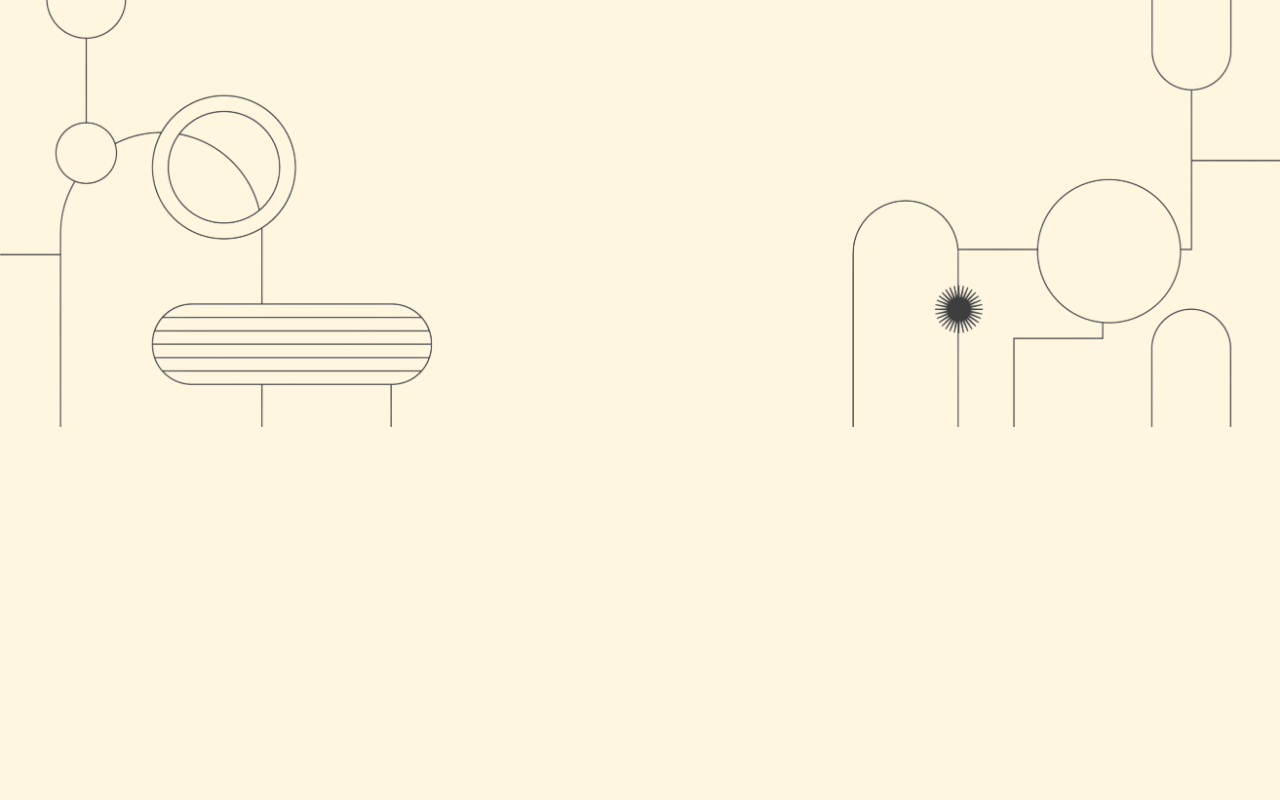
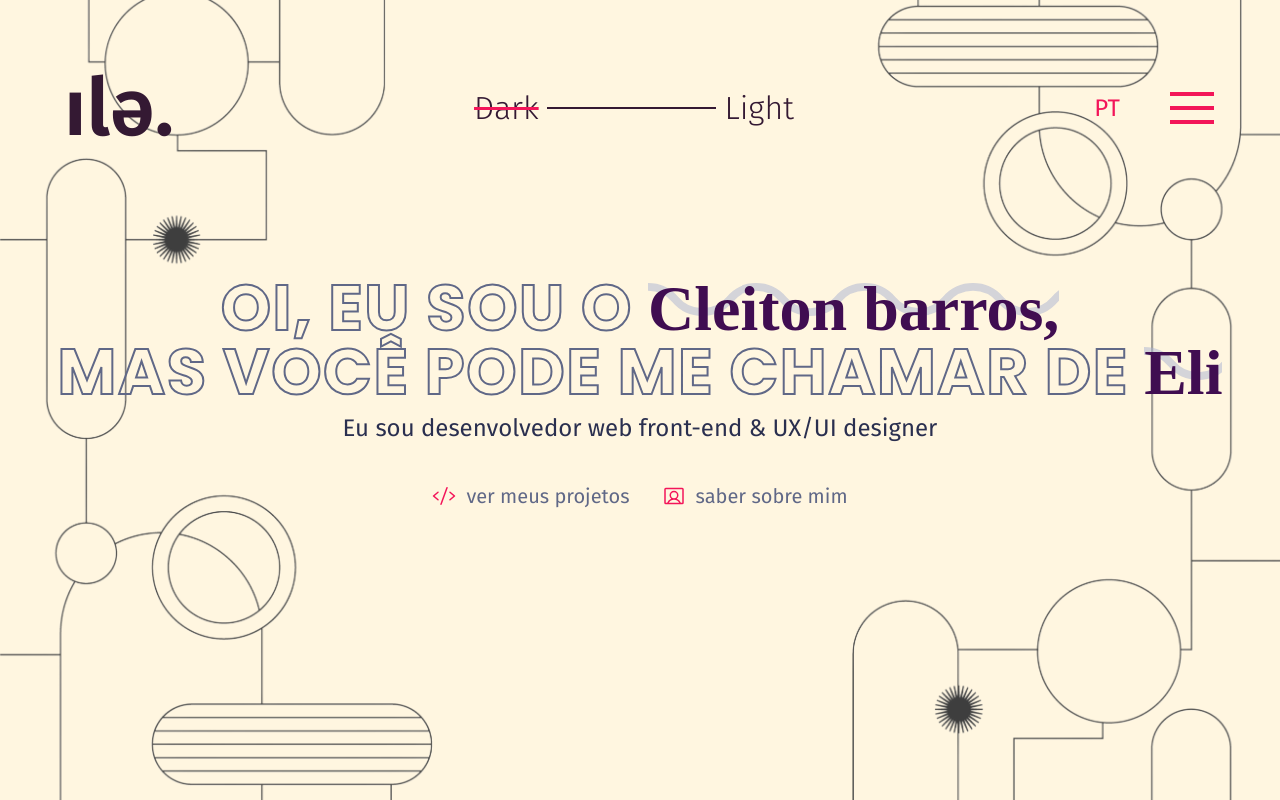
Before and after one commit to cleitonBarros/portifolio, a React (Vite) app in the folder profile/: page / in a window 1280 px wide. Shown: the top 800 px of the page. Built offline with nearby package versions, Linux system fonts and the light colour scheme; a web font is replaced by a local one.

Commit message:
:sparkles: feat:  create Routes

```diff
--- a/profile/src/App.tsx
+++ b/profile/src/App.tsx
@@ -1,5 +1,11 @@
+import { AppRoutes } from "./routes/app.routes";
+
 function App() {
-  return <></>;
+  return (
+    <>
+      <AppRoutes />
+    </>
+  );
 }
 
 export default App;
--- /dev/null
+++ b/profile/src/routes/app.routes.tsx
@@ -0,0 +1,15 @@
+import { BrowserRouter as Router, Routes, Route } from "react-router-dom";
+
+import { Home } from "../pages/Home";
+import { Header } from "../components/Header";
+
+export function AppRoutes() {
+  return (
+    <Router>
+      <Header />
+      <Routes>
+        <Route path="/" element={<Home />} />
+      </Routes>
+    </Router>
+  );
+}
```
